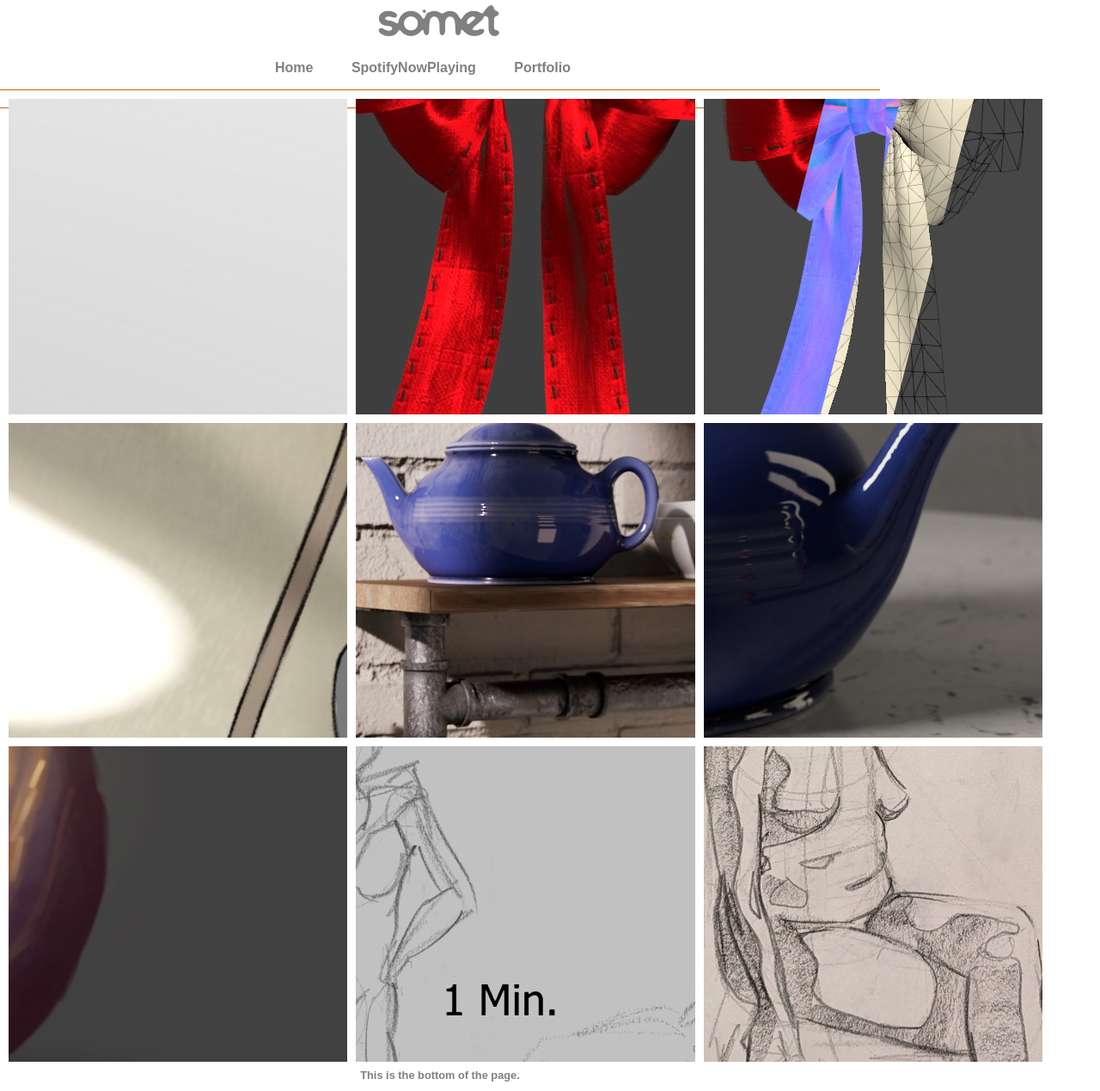
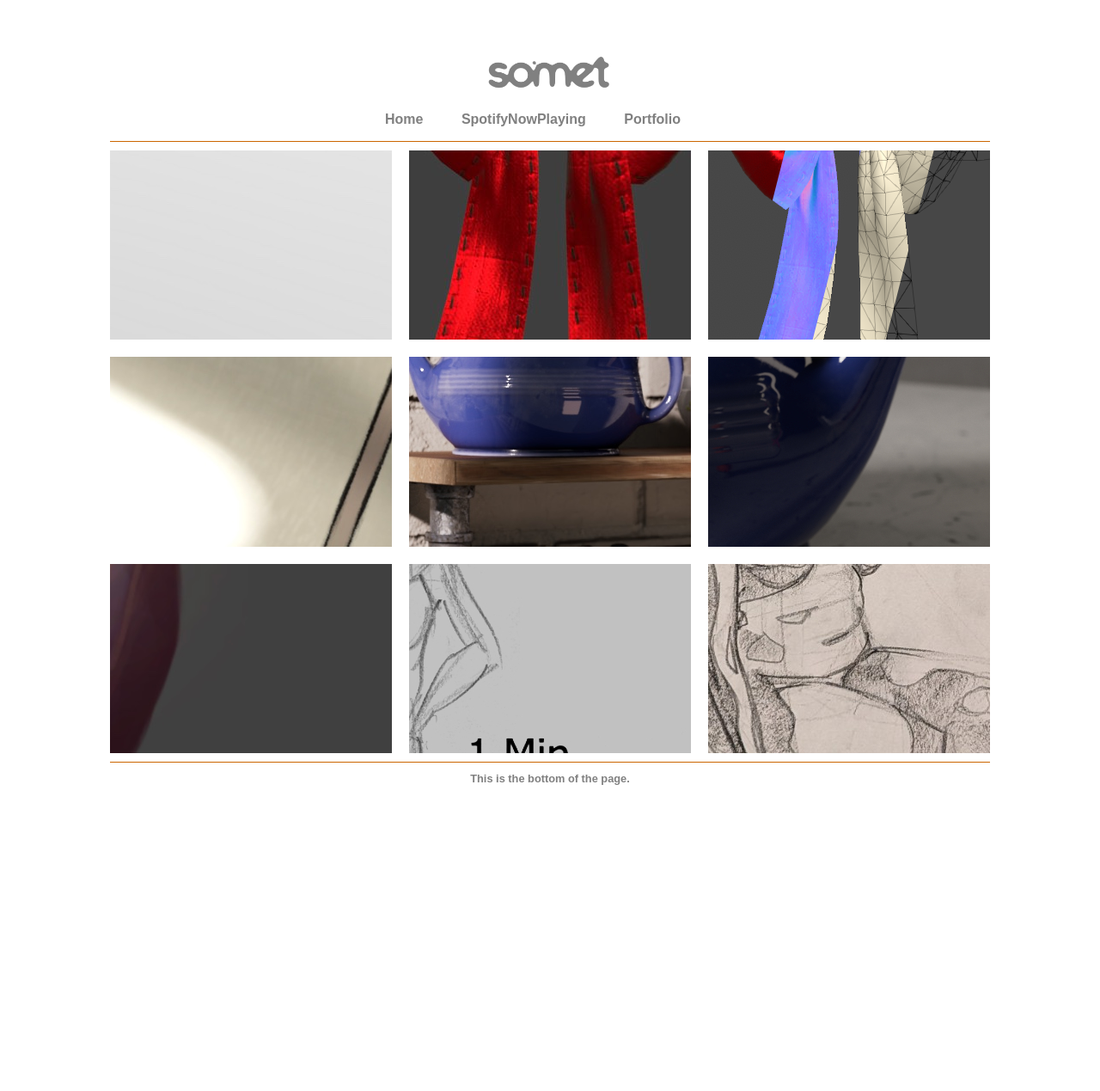
Before and after one commit to SomethingDweeby/somethingdweeby.github.io, a Jekyll site: the page built from topics/portfolio.html, in a window 1280 px wide. Shown: the whole page at 86% size. Built offline with Jekyll 4.4.1, drawn with Linux system fonts in a browser that asks for light colours; after the commit the page ends 972 px from its top, so only the background shows below that.

Commit message:
object fit cover

```diff
--- a/css/main.css
+++ b/css/main.css
@@ -56,32 +56,28 @@ footer {
     height: 50px;
 }
 
-body {
-    margin: 0; /* not strictly necessary */
+.maincontent{
+	padding-top: 0%;
+	padding-left:0%;
 }
-.maincontent{
-    padding-top: 0%;
-    padding-left: 0%;
-}
-.imgrid {
-    width: 100vw;
-    padding: 10px;
-}
+
+
 .col {
-    float: left;
-    padding: 1%;
+	/**float:left; dont need this**/
+	padding: 1%;
 }
 .col-lg{
-    float: left;
-    width: calc(calc(calc(100% / 3) - 60px) * 1.0752688);
-    height: calc(calc(100vw / 3) - 60px);
+	/**float:left; dont need this**/
+    height: 200px;
     overflow: hidden;
-    margin: 0 10px 10px 0; /* make up for lack of margin collapse */
+    margin: 10px 0;
     position: relative;
-    box-sizing: border-box; /* make our width calculation simpler because of the 1% padding we don't need to account for this way */
+    flex-basis: 30%;
 }
+
+  /* Images crop and center to col-lg box up to 1000% centering (if 100% if it's 3x the size it doesn't fully center)Idk man why? projectors and stuff? */
 .col-lg img{
-    display:block;
+	display:block;
     position: absolute;
     left: -1000%;
     right: -1000%;
@@ -90,4 +86,10 @@ body {
     margin: auto;
     min-height: 100%;
     min-width: 100%;
+    object-fit: cover;
 }
+.imgrid {
+  display: flex;
+  flex-wrap: wrap;
+  justify-content: space-between;
+}
```
